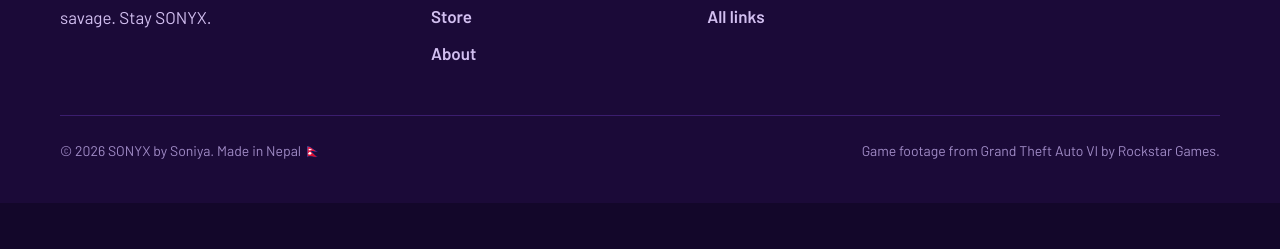
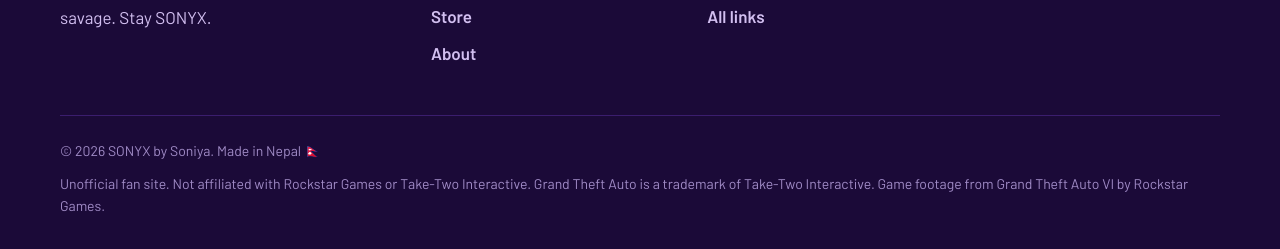
Before and after one commit to sonyxbysoniya/sonyxbysoniya.github.io, a plain HTML site: page index.html in a window 1280 px wide. Shown: the part 6591-6840 px from the top of the page. Before the commit the page ends 6794 px from the top, so only its background shows below. Drawn offline with Linux system fonts and the light colour scheme.

Commit message:
Add unofficial fan site disclaimer to footer

```diff
--- a/index.html
+++ b/index.html
@@ -847,7 +847,7 @@ footer{border-top:1px solid var(--line);background:var(--night-2);padding-block:
       <div><h4>Follow</h4><ul><li><a href="https://www.youtube.com/@SONYXBYSONIYA" target="_blank" rel="noopener">YouTube</a></li><li><a href="https://www.instagram.com/sonyxbysoniya" target="_blank" rel="noopener">Instagram</a></li><li><a href="https://www.tiktok.com/@sonyxbysoniya" target="_blank" rel="noopener">TikTok</a></li><li><a href="#links">All links</a></li></ul></div>
       <div><h4>Schedule</h4><ul><li style="color:var(--muted)">Live: Nepal evenings</li><li style="color:var(--muted)">Clips: 5:30 &amp; 19:30 NPT</li><li style="color:var(--muted)" class="clock">Nepal now: <span id="npt2">--:--</span></li></ul></div>
     </div>
-    <div class="fbot"><span>© 2026 SONYX by Soniya. Made in Nepal 🇳🇵</span><span>Game footage from Grand Theft Auto VI by Rockstar Games.</span></div>
+    <div class="fbot"><span>© 2026 SONYX by Soniya. Made in Nepal 🇳🇵</span><span>Unofficial fan site. Not affiliated with Rockstar Games or Take-Two Interactive. Grand Theft Auto is a trademark of Take-Two Interactive. Game footage from Grand Theft Auto VI by Rockstar Games.</span></div>
   </div>
 </footer>
 
```
